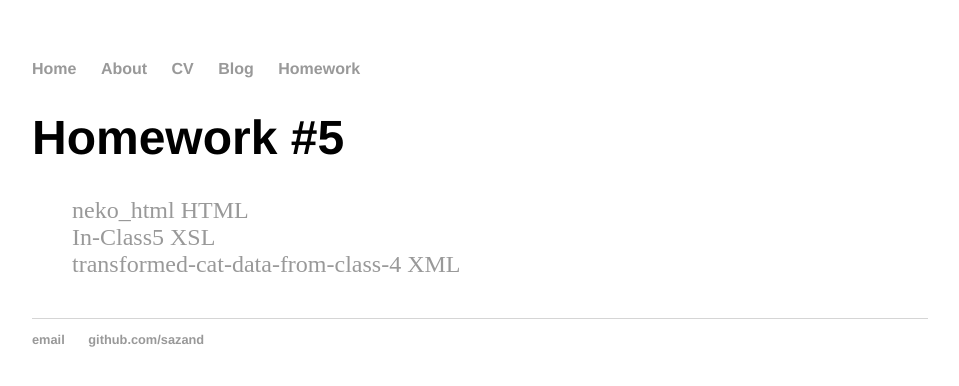
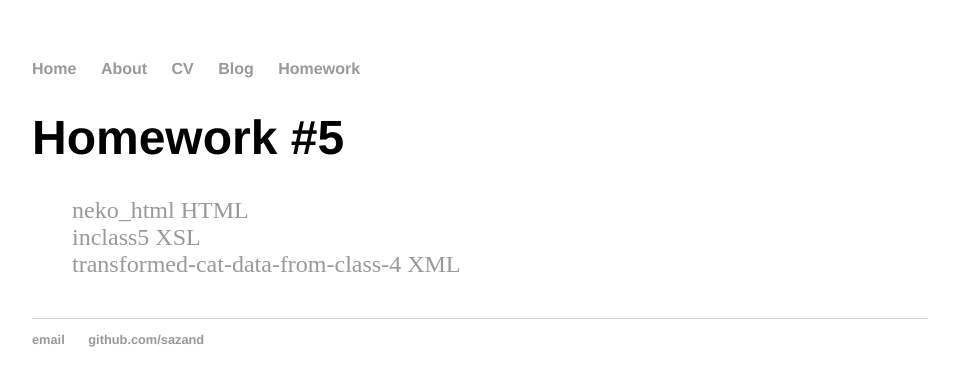
Before and after one commit to sazand/sazand.github.io, a Jekyll site: the page built from homework/hw5/index.html, in a window 1280 px wide. Shown: the top 386 px of the page, without its empty margins (160-1119 px from the left). Built offline with Jekyll 4.4.1, drawn with Linux system fonts in a browser that asks for light colours.

Commit message:
Update index.html

```diff
--- a/homework/hw5/index.html
+++ b/homework/hw5/index.html
@@ -6,6 +6,6 @@ date: 2022-01-13
 <h1>{{ page.title }}</h1>
 <ul class="posts">
 <li><a href="/homework/hw5/neko_html.html">neko_html HTML</a></li>
-<li><a href="/homework/hw5/inclass5.xsl">In-Class5 XSL</a></li>
+<li><a href="/homework/hw5/inclass5.xsl">inclass5 XSL</a></li>
 <li><a href="/homework/hw5/transformed-cat-data-from-class-4.xml">transformed-cat-data-from-class-4 XML</a></li>
 </ul>
```
